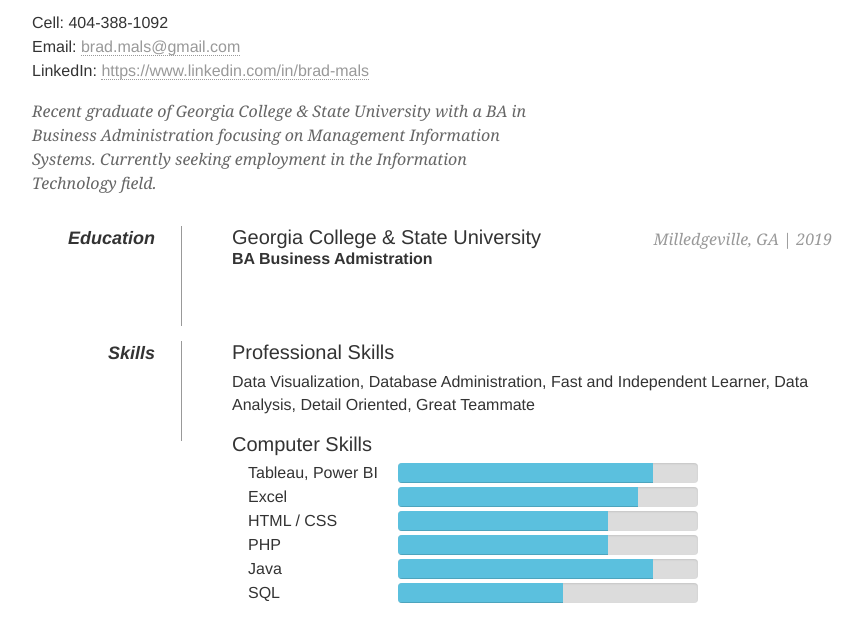
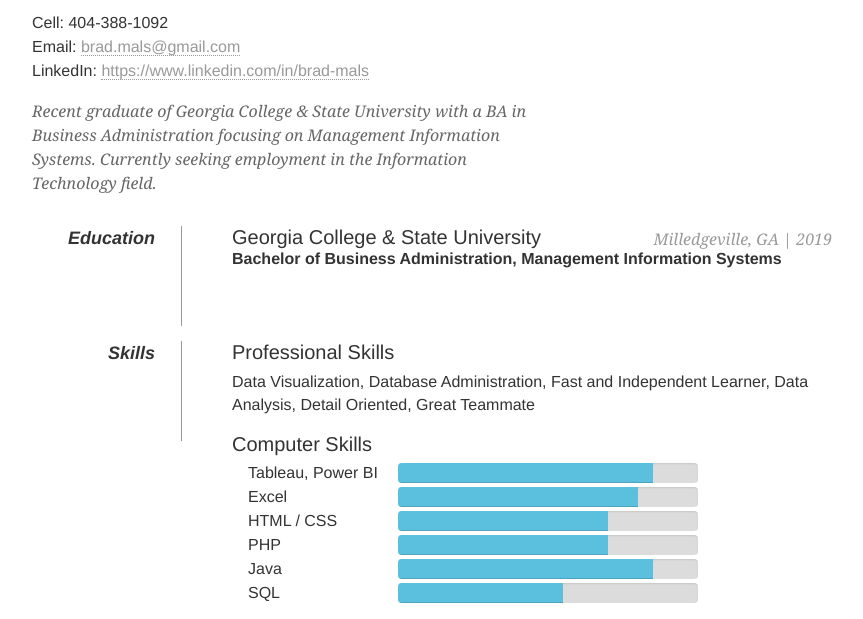
Before and after one commit to bradmals/resume, a plain HTML site: page index.html in a window 1280 px wide. Shown: the part 108-727 px from the top of the page, without its empty margins (208-1071 px from the left). Drawn offline with nearby package versions, Linux system fonts and the light colour scheme.

Commit message:
Update index.html

```diff
--- a/index.html
+++ b/index.html
@@ -70,7 +70,7 @@
             <dt>Education</dt>
             <dd>
                 <h2 class="school">Georgia College & State University<span>Milledgeville, GA | 2019</span></h2>
-                <p><b>BA Business Admistration</b></p>
+                <p><b>Bachelor of Business Administration, Management Information Systems</b></p>
             </dd>
 
             <dd class="clear"></dd>
```
